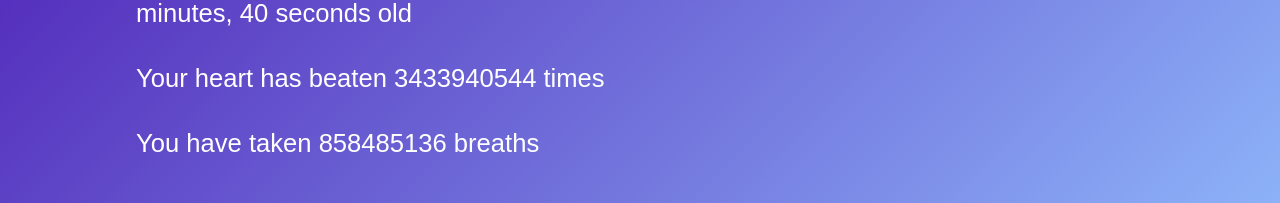
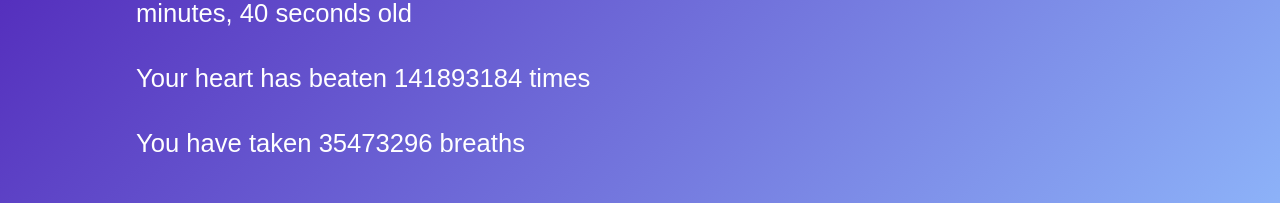
Before and after one commit to chetaniitbhilai/project_CS200, a plain HTML site: page index.html in a window 1280 px wide. Both pictures are taken after typing "2020-01-15" into the empty fields and a click on the button "Calculate". Shown: the part 505-708 px from the top of the page. Drawn offline with Linux system fonts and the light colour scheme.

Commit message:
correcting math

```diff
--- a/index.html
+++ b/index.html
@@ -132,8 +132,8 @@ sharebtn.addEventListener('click', () => {
                 }
                 //this is heartbeat according to number of days
                 console.log(today);
-                let br=Math.ceil(((365*y3*30*24*60*60)+(24*60*30*(m3)*60)+(24*60*60*d3)+(hrs*60*60)+(60*min)+sec)*0.3);
-                let hb=Math.ceil(((365*y3*30*24*60*60)+(24*60*30*(m3)*60)+(24*60*60*d3)+(hrs*60*60)+(60*min)+sec)*1.2);
+                let br=Math.floor(Math.abs(birthDate-today)/1000*0.3);
+                let hb=Math.floor(Math.abs(birthDate-today)/1000*1.2);
                 heart.innerHTML=`Your heart has beaten ${hb} times`;
                 result.innerHTML=`You are ${y3} years, ${m3} months, ${d3} days, ${hrs} hours, ${min} minutes, ${sec} seconds old `;
                 breath.innerHTML=`You have taken ${br} breaths`;
```
